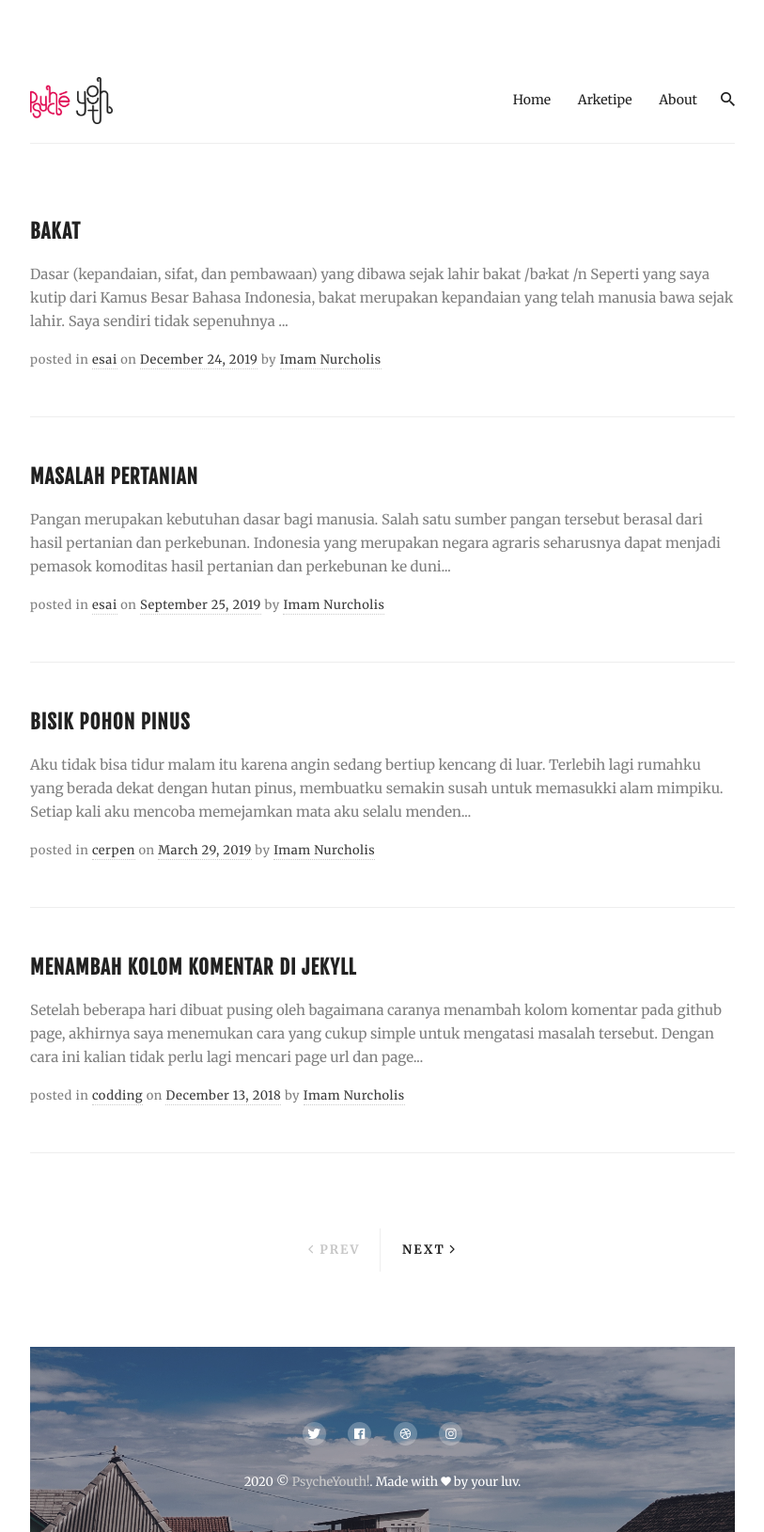
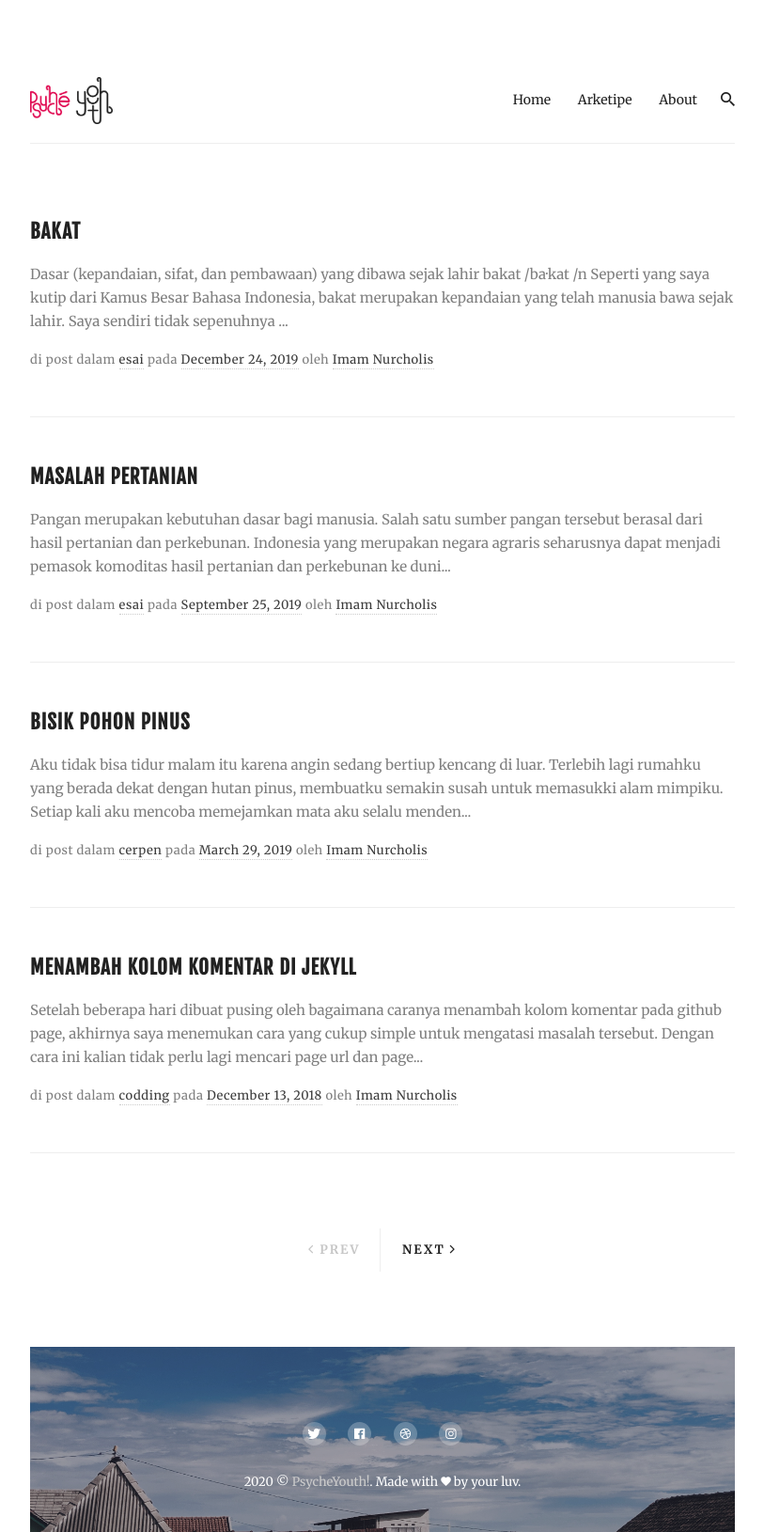
Before and after one commit to imamnrchls/imamnrchls.github.io, a Jekyll site: the page built from index.html, in a window 1280 px wide. Shown: the whole page at 94% size, without its empty margins (233-1046 px from the left). Built offline with Jekyll 4.4.1, drawn with Linux system fonts in a browser that asks for light colours; the list of posts is cut into pages by our own code.

Commit message:
Update article-content.html

```diff
--- a/_includes/article-content.html
+++ b/_includes/article-content.html
@@ -9,15 +9,15 @@
       <div class="article-info">
         {% if post.tags.size >= 1 %}
           <span class="article__tags">
-            posted in
+            di post dalam
             {% for tag in post.tags %}
               <a href="{{ site.baseurl }}/tag/{{ tag }}" class="article__tag">{{ tag }}</a>
             {% endfor %}
           </span>
         {% endif %}
         <span class="article__meta">
-          <span class="article__date"> on <a href="{{post.url | prepend: site.baseurl}}"><time datetime="{{ post.date | date_to_xmlschema }}">{% assign date_format = site.minima.date_format | default: "%B %-d, %Y" %}{{ post.date | date: date_format }}</time></a></span>
-          <span class="article__author"> by <a href="{{site.baseurl}}/about/">{{ site.author.name }}</a></span>
+          <span class="article__date"> pada <a href="{{post.url | prepend: site.baseurl}}"><time datetime="{{ post.date | date_to_xmlschema }}">{% assign date_format = site.minima.date_format | default: "%B %-d, %Y" %}{{ post.date | date: date_format }}</time></a></span>
+          <span class="article__author"> oleh <a href="{{site.baseurl}}/about/">{{ site.author.name }}</a></span>
         </span>
       </div>
     </div>
```
